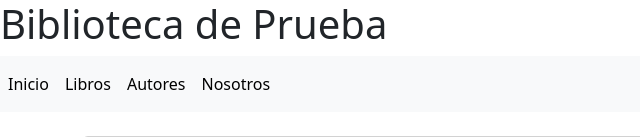
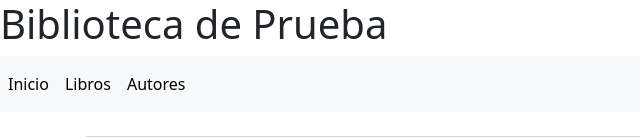
Before and after one commit to IsaelColao/web-libros, a Django app: page /autores in a window 1280 px wide. Shown: the top 137 px of the page, without its empty margins (0-640 px from the left). Run offline with Django 5.2, Linux system fonts and the light colour scheme; data that the repository does not hold is empty.

Commit message:
Se comenta parte

```diff
--- a/libreria/templates/base.html
+++ b/libreria/templates/base.html
@@ -27,7 +27,7 @@
                 <a class="nav-item nav-link active" href="{% url 'inicio' %}">Inicio</a>
                 <a class="nav-item nav-link active" href="{% url 'libros' %}">Libros</a>
                 <a class="nav-item nav-link active" href="{% url 'autores' %}">Autores</a>
-                <a class="nav-item nav-link active" href="{% url 'nosotros' %}">Nosotros</a>
+                {% comment %} <a class="nav-item nav-link active" href="{% url 'nosotros' %}">Nosotros</a> {% endcomment %}
             </div>
         </nav>
 
```
